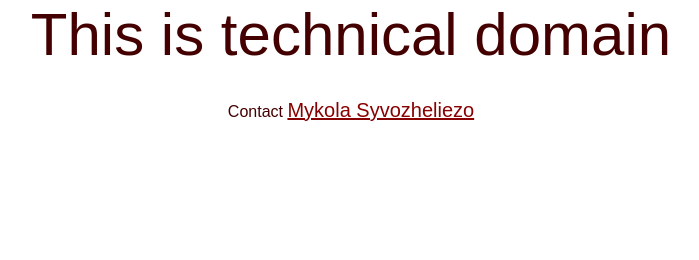
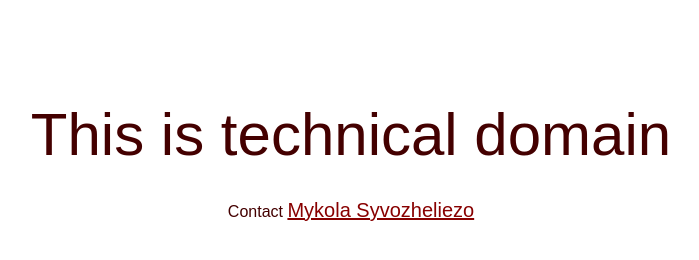
Before and after one commit to silverferrum/silverferrum.github.io, a plain HTML site: page index.html in a window 1280 px wide. Shown: the whole page, without its empty margins (289-988 px from the left). Drawn offline with Linux system fonts and the light colour scheme.

Commit message:
Update index.html

```diff
--- a/index.html
+++ b/index.html
@@ -5,7 +5,7 @@
 		<meta name="theme-color" content="#400" />
 
 		<style>
-			body{font-family: Arial; color: #400; margin:0; padding: 0; }
+			body{font-family: Arial; color: #400; margin:0; padding: 100px 0; }
 			.highlight{color: #800;}
 			.price{font-size: 108px; text-align:center; }
 			.description{ font-size: 60px; text-align:center;}
```
